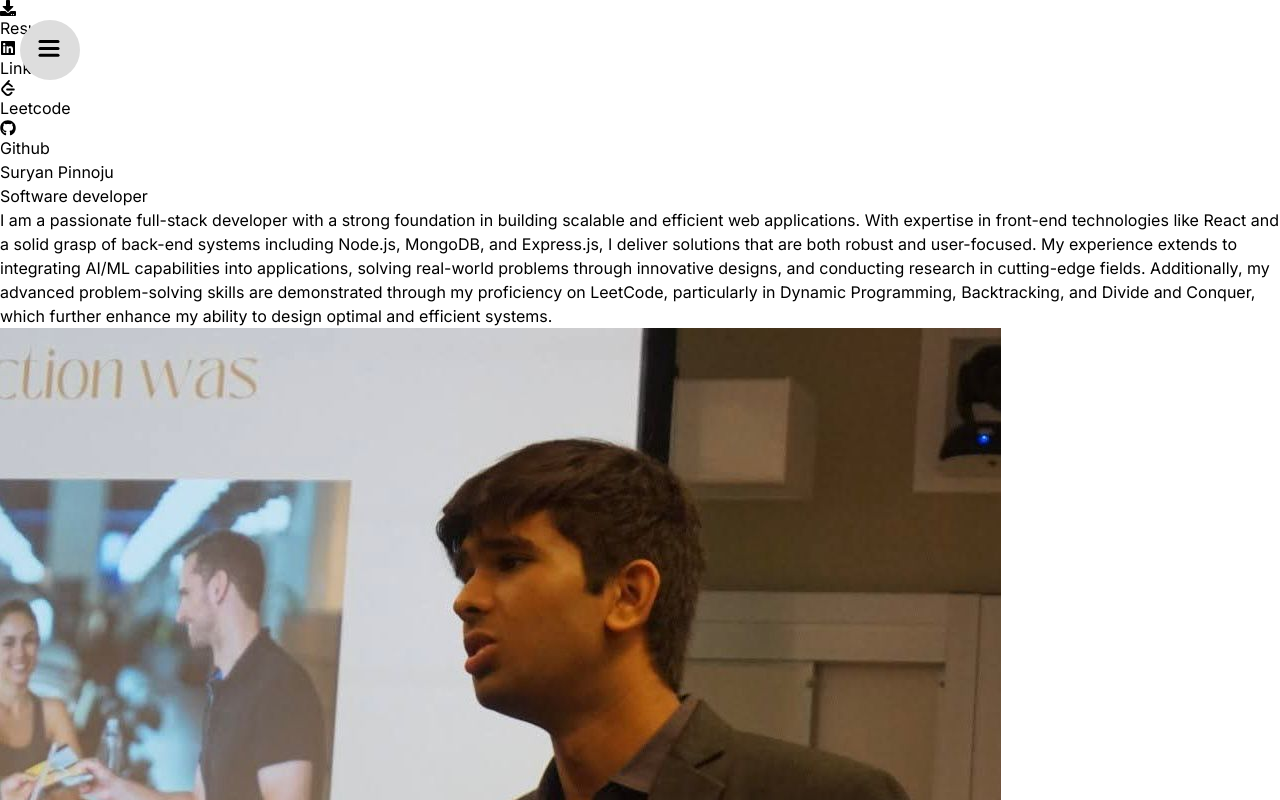
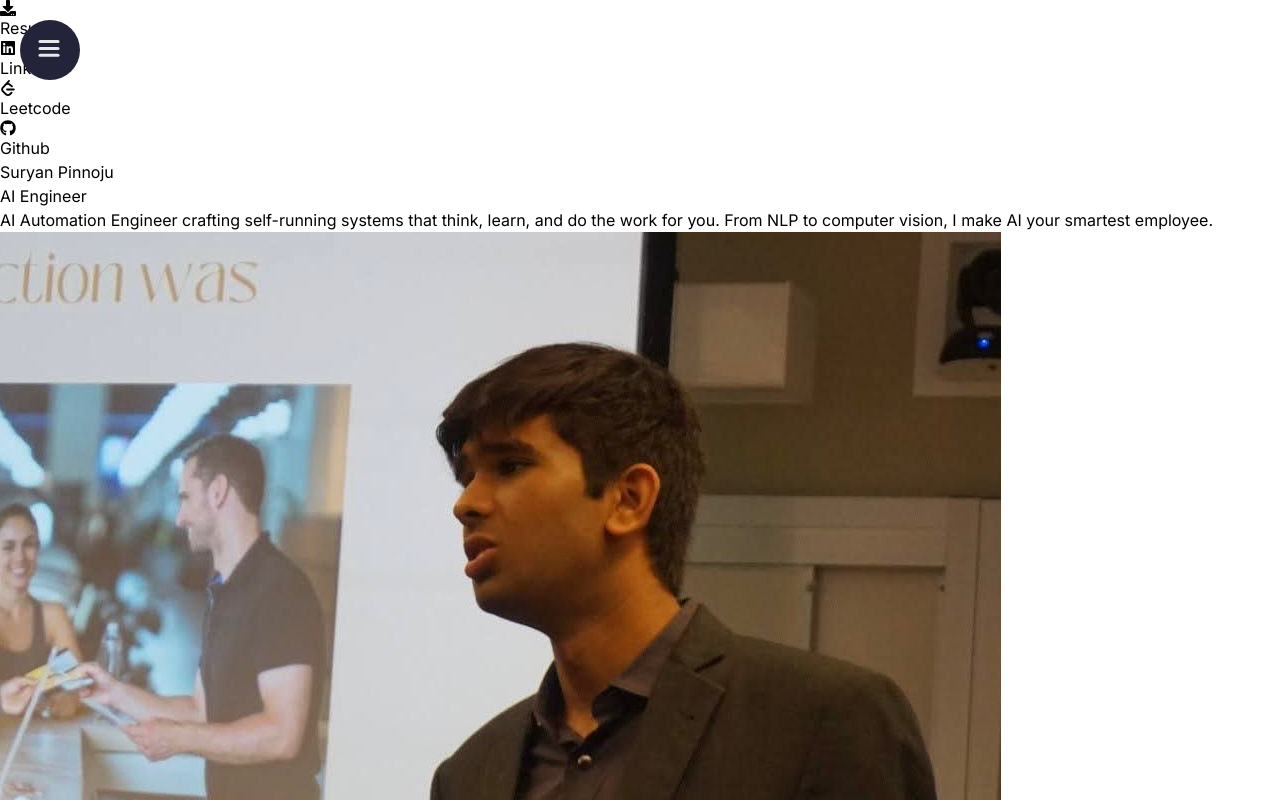
Before and after one commit to nottherealhuman69/portfolio, a React (Vite) app: page / in a window 1280 px wide. Shown: the top 800 px of the page. Built offline with nearby package versions, Linux system fonts and the light colour scheme.

Commit message:
style changes

```diff
--- a/src/App.jsx
+++ b/src/App.jsx
@@ -32,9 +32,9 @@ const App = () => {
       <div className="container mx-auto px-8">
         <Navbar />
         <Hero />
+        <Projects />
+        <Technologies />
         <About />
-        <Technologies />
-        <Projects />
       </div>
     </div>
   )
--- a/src/components/Hero.jsx
+++ b/src/components/Hero.jsx
@@ -11,13 +11,13 @@ const Hero = () => {
                 <div className="flex flex-col items-center lg:items-start">
                     <h1 className="pb-16 text-6xl font-thin tracking-tight lg:mt-16 lg:text-8xl">Suryan Pinnoju</h1>
                     <span
-                    className="bg-gradient-to-r from-pink-300 via-slate-500 to-purple-500 bg-clip-text text-4xl tracking-tight text-transparent">Software developer</span>
-                    <p className="my-2 max-w-xl py-6 font-light tracking-tighter">{HERO_CONTENT}</p>
+                    className="bg-gradient-to-r from-pink-300 via-slate-500 to-purple-500 bg-clip-text text-6xl tracking-tight text-transparent leading-[1.3]">AI Engineer</span>
+                    <p className="my-2 max-w-xl py-6 font-light tracking-tighter whitespace-pre-line text-2xl">{HERO_CONTENT}</p>
                 </div>
             </div>
             <div className="w-full lg:w-1/2 lg:p-8">
                 <div className="flex justify-center mt-9">
-                    <img className="rounded-xl"src= {suryanProfile} alt="profile"/>
+                    <img className="rounded-xl w-[400px] h-[400px] object-cover"src= {suryanProfile} alt="profile"/>
                 </div>
             </div>
         </div>
--- a/src/components/sidebar/Sidebar.jsx
+++ b/src/components/sidebar/Sidebar.jsx
@@ -11,15 +11,16 @@ const Sidebar = () => {
     open: {
       clipPath: "circle(1200px at 50px 50px)",
       transition: {
+        delay: 0.02,
         type:"spring",
-        stiffness:20,
+        stiffness:150,
         damping:40
     },
   },
     closed: {
       clipPath: "circle(30px at 50px 50px)",
       transition: {
-        delay: 0.5,
+        delay: 0.02,
         type:"spring",
         stiffness:400,
         damping:40
--- a/src/components/sidebar/sidebar.scss
+++ b/src/components/sidebar/sidebar.scss
@@ -4,14 +4,14 @@
     align-items: center;
     justify-content: center;
     background-color: white;
-    color: black;
+    color: rgb(250, 250, 250);
     .bg{
         position: fixed;
         top: 0;
         left: 0;
         bottom: 0;
         width: 150px;
-        background: rgb(221, 221, 221);
+        background: #23233A;
         .links{
             position: absolute;
             width: 100%;
@@ -36,6 +36,7 @@
         left: 38px;
         background-color: transparent;
         border: none;
+        color: azure;
         cursor: pointer;
     }
 }
--- a/src/components/sidebar/toggleButton/ToggleButton.jsx
+++ b/src/components/sidebar/toggleButton/ToggleButton.jsx
@@ -4,20 +4,20 @@ const ToggleButton = ({setOpen}) => {
   return (
     <button onClick={()=>setOpen((prev)=>!prev)}>
         <svg width="23" height="23" viewBox="0 0 23 23">
-            <motion.path strokeWidth="3" stroke="black" strokeLinecap="round"
+            <motion.path strokeWidth="3" stroke="#E5E7EB" strokeLinecap="round"
             variants={{
                 closed:{d: "M 2 2.5 L 20 2.5"},
                 open:{d: "M 3 16.5 L 17 2.5"}
             }}
             />
-            <motion.path strokeWidth="3" stroke="black" strokeLinecap="round"
+            <motion.path strokeWidth="3" stroke="#E5E7EB" strokeLinecap="round"
                 d="M 2 9.423 L 20 9.423"
                 variants={{
                     closed: {opacity: 1},
                     open: {opacity: 0}
                 }}
             />
-            <motion.path strokeWidth="3" stroke="black" strokeLinecap="round"
+            <motion.path strokeWidth="3" stroke="#E5E7EB" strokeLinecap="round"
                 variants={{
                     closed:{d: "M 2 16.346 L 20 16.346"},
                     open:{d: "M 3 2.5 L 17 16.346"}
--- a/src/constants/index.js
+++ b/src/constants/index.js
@@ -7,7 +7,7 @@ import project7 from "../assets/projects/230223174854-best-plant-identification-
 import project5 from "../assets/projects/chess_recognition.jpg";
 import project8 from "../assets/projects/lovepik-junior-high-school-students-using-laptop-computer-picture_501603934.jpg";
 
-export const HERO_CONTENT = `I am a passionate full-stack developer with a strong foundation in building scalable and efficient web applications. With expertise in front-end technologies like React and a solid grasp of back-end systems including Node.js, MongoDB, and Express.js, I deliver solutions that are both robust and user-focused. My experience extends to integrating AI/ML capabilities into applications, solving real-world problems through innovative designs, and conducting research in cutting-edge fields. Additionally, my advanced problem-solving skills are demonstrated through my proficiency on LeetCode, particularly in Dynamic Programming, Backtracking, and Divide and Conquer, which further enhance my ability to design optimal and efficient systems.`;
+export const HERO_CONTENT = `AI Automation Engineer crafting self-running systems that think, learn, and do the work for you. From NLP to computer vision, I make AI your smartest employee.`;
 export const ABOUT_TEXT = `I am a passionate full-stack developer with expertise in building efficient, user-friendly web applications. Proficient in React, Node.js, MongoDB, and Express.js, I strive to create innovative solutions that address real-world challenges. My experience in AI/ML and deep learning enables me to integrate advanced technologies into applications for greater functionality. With a strong foundation in Data Structures and Algorithms (DSA), I approach problem-solving with efficiency and precision. A quick learner, I am always working on something new — whether it’s mastering emerging technologies, building projects, or improving my skills. I thrive in collaborative environments and am always eager to take on new challenges.`;
 
 export const EXPERIENCES = [
```
